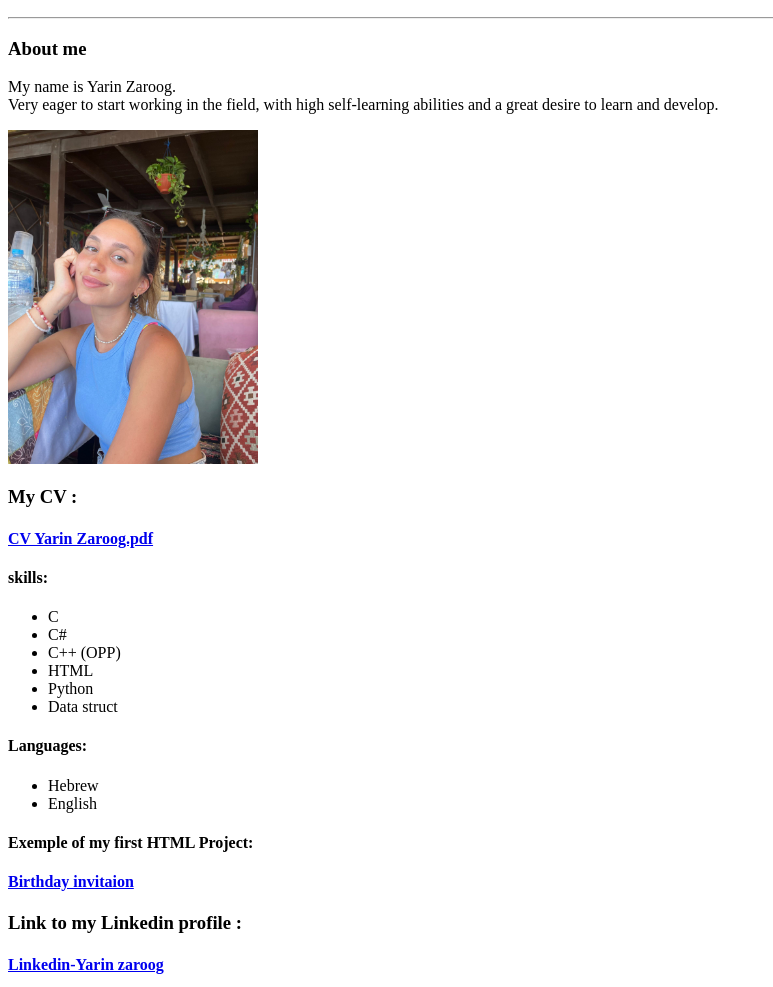
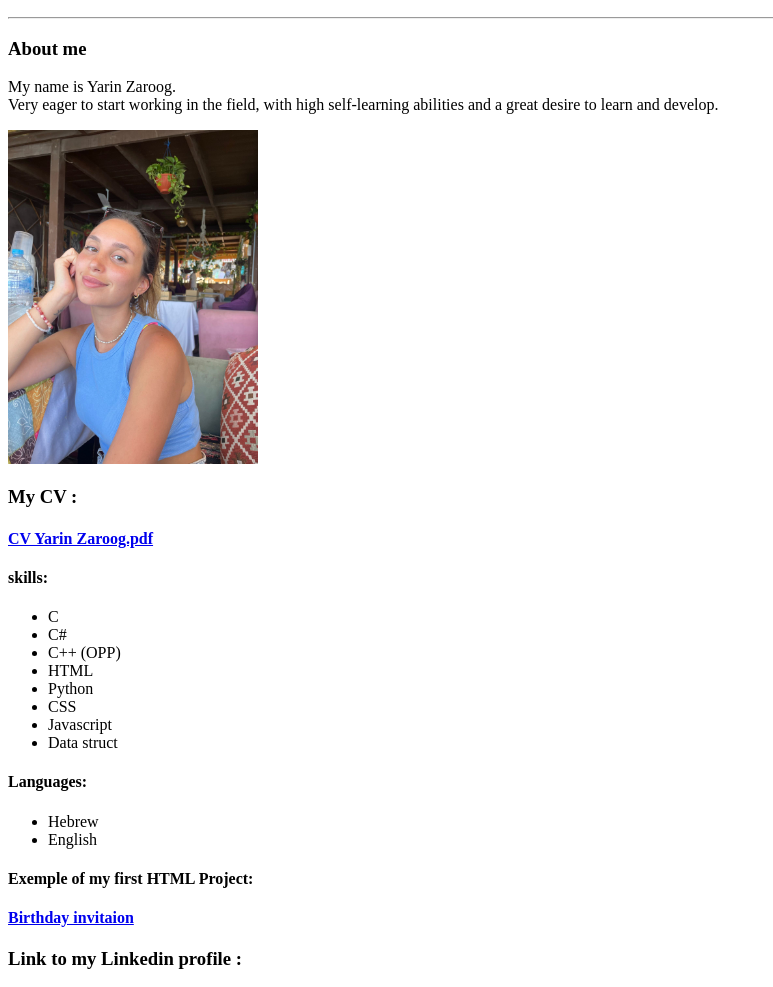
Before and after one commit to Yarinzaroog/HTML-portfolio, a plain HTML site: page index.html in a window 1280 px wide. Shown: the part 110-1097 px from the top of the page, without its empty margins (0-773 px from the left). Drawn offline with Linux system fonts and the light colour scheme.

Commit message:
Update index.html

```diff
--- a/index.html
+++ b/index.html
@@ -27,6 +27,8 @@
     <li>C++ (OPP)</li>
     <li>HTML</li>
     <li>Python
+    <li>CSS</li>
+    <li>Javascript</li>
     <li>Data struct</li>
     </li>
 
```
